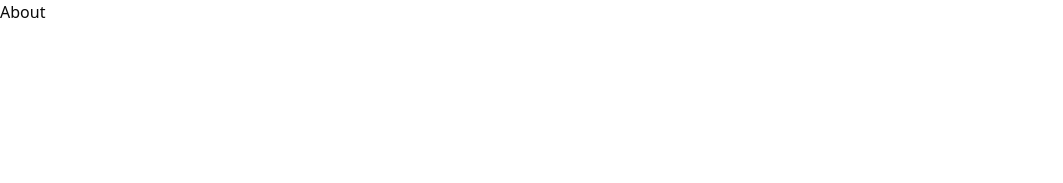
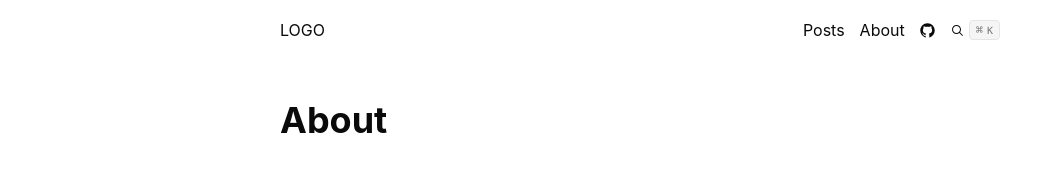
Before and after one commit to aksel26/aksel26.github.io, a Gatsby site: page /about in a window 1280 px wide. Shown: the whole page, without its empty margins (0-1063 px from the left). Built offline with nearby package versions, Linux system fonts and the light colour scheme; Gatsby itself is replaced by a stand-in of ours.

Commit message:
about 페이지

```diff
--- a/src/pages/about.tsx
+++ b/src/pages/about.tsx
@@ -1,7 +1,12 @@
+import Layout from "../layout"
 import React from "react"
 
 const About = () => {
-  return <div>About</div>
+  return (
+    <Layout>
+      <h1 className="text-4xl font-bold my-10">About</h1>
+    </Layout>
+  )
 }
 
 export default About
```
